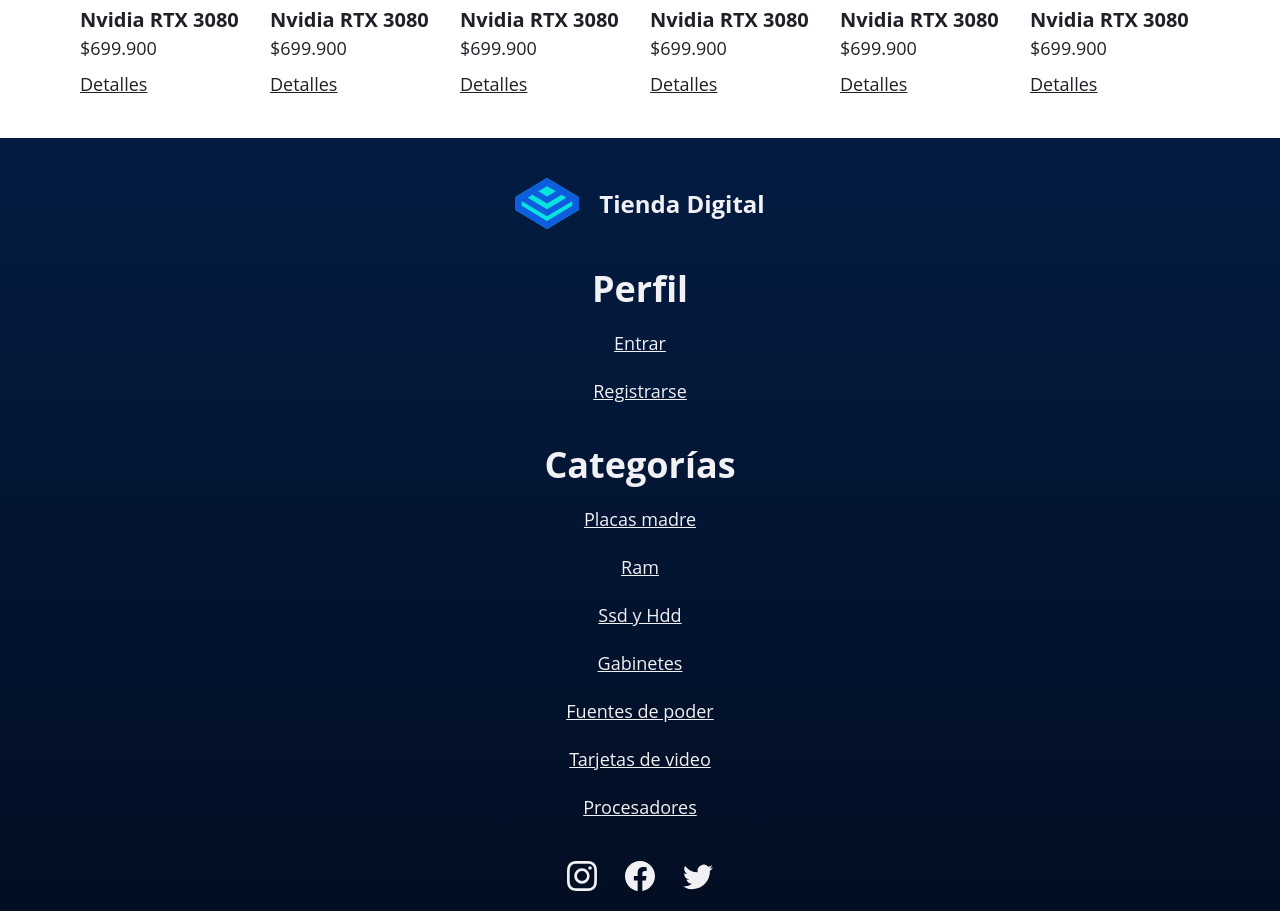
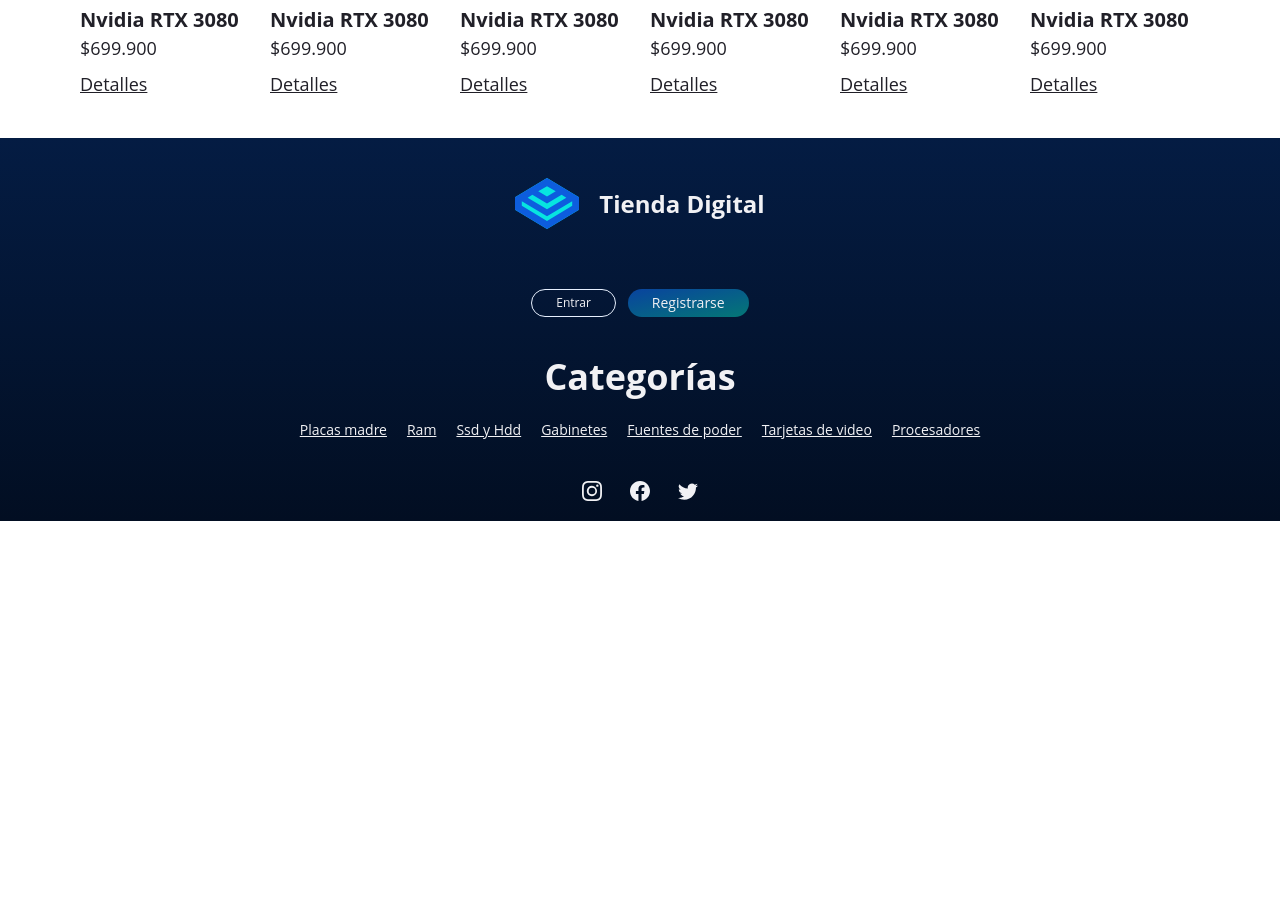
Before and after one commit to FernandoLorca/desafio-final-frontend, a React (Vite) app: page / in a window 1280 px wide. Shown: the part 2040-2951 px from the top of the page. After the commit the page ends 2561 px from the top, so only its background shows below. Built offline with nearby package versions, Linux system fonts and the light colour scheme.

Commit message:
footer done

```diff
--- a/src/components/Footer/Footer.jsx
+++ b/src/components/Footer/Footer.jsx
@@ -4,10 +4,12 @@
 import TitleTwo from '../Titles.jsx/TitleTwo';
 import Link from '../Buttons/Link';
 import Rrss from '../RRSS';
+import ButtonPassive from '../Buttons/ButtonPassive';
+import ButtonCta from '../Buttons/ButtonCta';
 
 const Footer = () => {
   return (
-    <div className="mt-10 bg-gradient-to-b from-primary-800 to-primary-900 px-5 text-dark-100">
+    <div className="mt-10 flex flex-col items-center bg-gradient-to-b from-primary-800 to-primary-900 px-5 text-dark-100">
       <div className="py-10">
         <Logo
           logoSize="max-w-[4rem]"
@@ -15,67 +17,56 @@
         />
       </div>
       <div className="pb-5 text-center">
-        <TitleTwo
-          title="Perfil"
-          textSize="text-4xl"
-        />
-        <div className="flex flex-col gap-5">
-          <Link
-            text="Entrar"
-            href="#"
-            fontSize="text-lg"
-          />
-          <Link
+        <div className="flex justify-center gap-5 py-5 md:gap-3">
+          <ButtonPassive text="Entrar" />
+          <ButtonCta
             text="Registrarse"
-            href="#"
-            fontSize="text-lg"
+            textSize="text-sm"
           />
         </div>
       </div>
-      <div className="py-5 text-center">
       <TitleTwo
         title="Categorías"
-          textSize="text-4xl"
+        textSize="text-4xl text-center"
       />
-        <div className="flex flex-col gap-5">
+      <div className="flex flex-col gap-5 text-center md:flex-row">
         <Link
           text="Placas madre"
           href="#"
-            fontSize="text-lg"
+          fontSize="text-sm"
         />
         <Link
           text="Ram"
           href="#"
-            fontSize="text-lg"
+          fontSize="text-sm"
         />
         <Link
           text="Ssd y Hdd"
           href="#"
-            fontSize="text-lg"
+          fontSize="text-sm"
         />
         <Link
           text="Gabinetes"
           href="#"
-            fontSize="text-lg"
+          fontSize="text-sm"
         />
         <Link
           text="Fuentes de poder"
           href="#"
-            fontSize="text-lg"
+          fontSize="text-sm"
         />
         <Link
           text="Tarjetas de video"
           href="#"
-            fontSize="text-lg"
+          fontSize="text-sm"
         />
         <Link
           text="Procesadores"
           href="#"
-            fontSize="text-lg"
+          fontSize="text-sm"
         />
       </div>
-      </div>
-      <div className="flex justify-center gap-7 py-5">
+      <div className="flex justify-center gap-7 pb-5 pt-10">
         <Rrss icon={<BsInstagram />} />
         <Rrss icon={<BsFacebook />} />
         <Rrss icon={<BsTwitter />} />
--- a/src/components/Rrss.jsx
+++ b/src/components/Rrss.jsx
@@ -1,5 +1,5 @@
 const Rrss = ({ icon }) => {
-  return <div className="text-3xl">{icon}</div>;
+  return <div className="text-3xl lg:text-xl">{icon}</div>;
 };
 
 export default Rrss;
```
Lines whose indentation alone changed are shown as unchanged.
